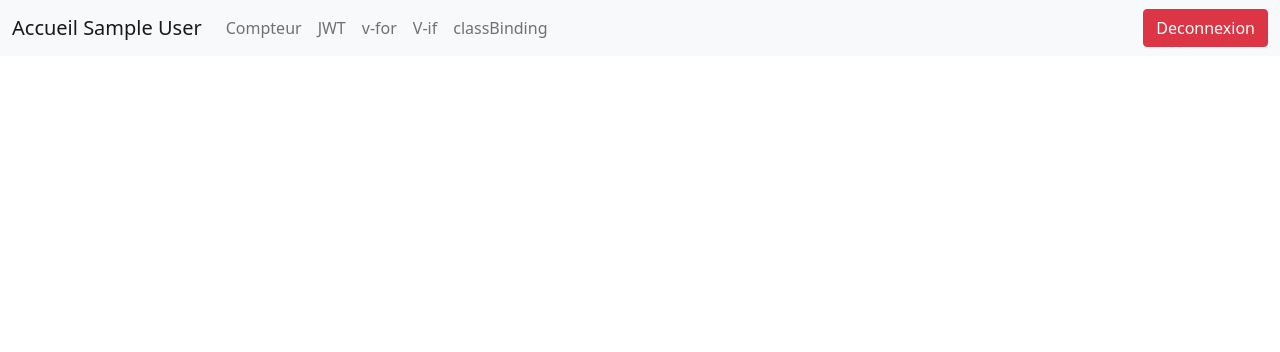
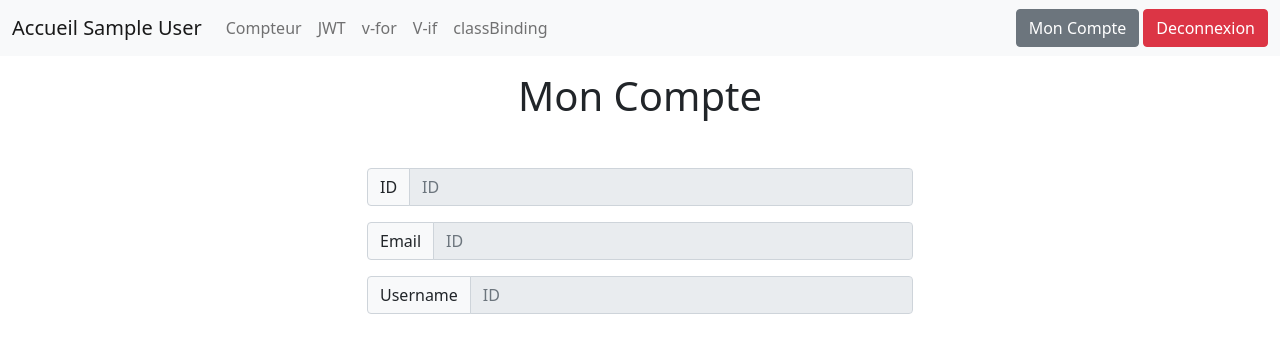
Before and after one commit to MrCookie78/VueJsProject, a Vue app: page /me in a window 1280 px wide. Shown: the top 352 px of the page. Built offline with nearby package versions, Linux system fonts and the light colour scheme; no server answers; sample sign-in values are in the browser's storage.

Commit message:
Utilisation de NojeJS_API pour l'authentification

```diff
--- a/package.json
+++ b/package.json
@@ -11,6 +11,7 @@
     "lint": "eslint . --ext .vue,.js,.jsx,.cjs,.mjs --fix --ignore-path .gitignore"
   },
   "dependencies": {
+    "axios": "^0.27.2",
     "bootstrap": "^5.1.3",
     "jose": "^4.8.1",
     "vue": "^3.2.36",
--- a/src/components/InscriptionForm.vue
+++ b/src/components/InscriptionForm.vue
@@ -1,6 +1,24 @@
-<script></script>
+<script setup>
+import { ref } from "vue";
+import router from "@/router";
+import { useAPI } from "@/services/api";
+
+const { signup } = useAPI();
+
+const email = ref("");
+const username = ref("");
+const password = ref("");
+
+const res = ref(null);
+
+async function signupUser() {
+  res.value = await signup(email.value, username.value, password.value);
+  if (res.value.id) router.push({ name: "login" });
+}
+</script>
 
 <template>
+  <h1 class="text-center">Inscription</h1>
   <div class="row justify-content-center">
     <div class="col-md-4">
       <div class="input-group flex-nowrap mb-1">
@@ -8,39 +26,40 @@
         <input
           type="email"
           class="form-control"
+          v-model="email"
           placeholder="email"
-          aria-label="email"
         />
       </div>
+
       <div class="input-group flex-nowrap mb-1">
         <span class="input-group-text">Username</span>
         <input
           type="text"
           class="form-control"
+          v-model="username"
           placeholder="Username"
-          aria-label="username"
         />
       </div>
+
       <div class="input-group flex-nowrap mb-1">
         <span class="input-group-text">Password</span>
         <input
           type="password"
           class="form-control"
+          v-model="password"
           placeholder="Password"
-          aria-label="password"
-        />
-      </div>
-      <div class="input-group flex-nowrap mb-1">
-        <span class="input-group-text">Password</span>
-        <input
-          type="password"
-          class="form-control"
-          placeholder="Repeat Password"
-          aria-label="password-repeat"
         />
       </div>
 
-      <button class="btn btn-success">Enregistrer</button>
+      <div v-if="res" class="alert alert-danger my-2">{{ res }}</div>
+    </div>
+  </div>
+
+  <div class="row justify-content-center mt-1">
+    <div class="col-md-4 text-end">
+      <button class="btn btn-success" v-on:click="signupUser()">
+        Enregistrer
+      </button>
     </div>
   </div>
 </template>
--- /dev/null
+++ b/src/components/MonCompte.vue
@@ -0,0 +1,68 @@
+<script setup>
+import { ref } from "vue";
+import { useAPI } from "@/services/api";
+const { getMonCompte } = useAPI();
+
+const info = ref({
+  _id: "",
+  email: "",
+  username: "",
+  password: "",
+});
+
+async function getData() {
+  info.value = await getMonCompte();
+}
+getData();
+</script>
+
+<template>
+  <h1 class="text-center">Mon Compte</h1>
+  <div class="row justify-content-center mt-5">
+    <div class="col-md-6">
+      <div class="input-group mb-3">
+        <span class="input-group-text bg-light">ID</span>
+        <input
+          type="text"
+          class="form-control"
+          placeholder="ID"
+          v-model="info._id"
+          disabled
+        />
+      </div>
+
+      <div class="input-group mb-3">
+        <span class="input-group-text bg-light">Email</span>
+        <input
+          type="email"
+          class="form-control"
+          placeholder="ID"
+          v-model="info.email"
+          disabled
+        />
+      </div>
+
+      <div class="input-group mb-3">
+        <span class="input-group-text bg-light">Username</span>
+        <input
+          type="text"
+          class="form-control"
+          placeholder="ID"
+          v-model="info.username"
+          disabled
+        />
+      </div>
+
+      <!-- <div class="input-group mb-3">
+        <span class="input-group-text">Password</span>
+        <input
+          type="password"
+          class="form-control"
+          placeholder="ID"
+          v-model="info.motdepasse"
+          disabled
+        />
+      </div> -->
+    </div>
+  </div>
+</template>
--- a/src/components/NavBar.vue
+++ b/src/components/NavBar.vue
@@ -89,6 +89,15 @@ function logoutUser() {
         >
           Connexion
         </router-link>
+
+        <router-link
+          v-if="user"
+          :to="{ name: 'moncompte' }"
+          class="btn btn-secondary me-1"
+        >
+          Mon Compte
+        </router-link>
+
         <button v-if="user" class="btn btn-danger" @click="logoutUser()">
           Deconnexion
         </button>
--- a/src/components/UserLogin.vue
+++ b/src/components/UserLogin.vue
@@ -1,21 +1,52 @@
 <script setup>
 import { ref } from "vue";
-import { useUserStore } from "@/services/userStore";
 import router from "@/router";
-const { login } = useUserStore();
-const name = ref("");
+import { useAPI } from "@/services/api";
 
-function loginUser(name) {
-  login(name);
-  router.push({ name: "accueil" });
+const { login } = useAPI();
+
+const email = ref("");
+const password = ref("");
+const res = ref(null);
+
+async function loginUser() {
+  res.value = await login(email.value, password.value);
+  if (res.value === true) router.push({ name: "accueil" });
 }
 </script>
 
 <template>
-  <div class="row justify-content-center">
-    <input class="col-md-2 me-1" type="text" v-model="name" />
-    <button class="btn btn-success col-md-2" @click="loginUser(name)">
-      Connexion
-    </button>
+  <h1 class="text-center">Connexion</h1>
+  <div class="row justify-content-center mt-5">
+    <div class="col-md-4">
+      <div class="mb-1">
+        <label>Email</label>
+        <input
+          class="form-control mb-1"
+          type="email"
+          v-model="email"
+          placeholder="email"
+          required
+        />
+      </div>
+
+      <div class="mb-1">
+        <label>Email</label>
+        <input
+          class="form-control mb-1"
+          type="password"
+          v-model="password"
+          placeholder="Mot de passe"
+          required
+        />
+      </div>
+
+      <div v-if="res" class="alert alert-danger my-2">{{ res }}</div>
+    </div>
+    <div class="row justify-content-center mt-1">
+      <div class="col-md-4 text-end">
+        <button class="btn btn-success" @click="loginUser()">Connexion</button>
+      </div>
+    </div>
   </div>
 </template>
--- a/src/router.js
+++ b/src/router.js
@@ -7,6 +7,7 @@ import UserVif from "@/components/UserVif.vue";
 import ClassBinding from "@/components/ClassBinding.vue";
 import UserLogin from "@/components/UserLogin.vue";
 import InscriptionForm from "@/components/InscriptionForm.vue";
+import MonCompte from "@/components/MonCompte.vue";
 
 import { useUserStore } from "@/services/userStore";
 const { user } = useUserStore();
@@ -28,7 +29,7 @@ const router = createRouter({
       path: "/jwt",
       name: "jwt",
       component: JwtDecode,
-      beforeEnter: function (to, from) {
+      beforeEnter: function () {
         if (!user.value) return { name: "accueil" };
       },
     },
@@ -36,7 +37,7 @@ const router = createRouter({
       path: "/vfor",
       name: "vfor",
       component: TableVfor,
-      beforeEnter: function (to, from) {
+      beforeEnter: function () {
         if (!user.value) return { name: "accueil" };
       },
     },
@@ -44,7 +45,7 @@ const router = createRouter({
       path: "/vif",
       name: "vif",
       component: UserVif,
-      beforeEnter: function (to, from) {
+      beforeEnter: function () {
         if (!user.value) return { name: "accueil" };
       },
     },
@@ -52,7 +53,7 @@ const router = createRouter({
       path: "/classBinding",
       name: "classBinding",
       component: ClassBinding,
-      beforeEnter: function (to, from) {
+      beforeEnter: function () {
         if (!user.value) return { name: "accueil" };
       },
     },
@@ -60,7 +61,7 @@ const router = createRouter({
       path: "/login",
       name: "login",
       component: UserLogin,
-      beforeEnter: function (to, from) {
+      beforeEnter: function () {
         if (user.value) return { name: "accueil" };
       },
     },
@@ -68,8 +69,16 @@ const router = createRouter({
       path: "/signup",
       name: "signup",
       component: InscriptionForm,
-      beforeEnter: function (to, from) {
+      beforeEnter: function () {
         if (user.value) return { name: "accueil" };
+      },
+    },
+    {
+      path: "/me",
+      name: "moncompte",
+      component: MonCompte,
+      beforeEnter: function () {
+        if (!user.value) return { name: "accueil" };
       },
     },
   ],
--- /dev/null
+++ b/src/services/api.js
@@ -0,0 +1,53 @@
+import axios from "axios";
+import { useUserStore } from "@/services/userStore";
+const { user, UserLogin } = useUserStore();
+
+axios.interceptors.request.use((config) => {
+  if (user.value) config.headers.common["x-auth-token"] = user.value.token;
+  return config;
+});
+
+async function login(email, password) {
+  try {
+    const result = await axios.post("http://localhost:5000/login", {
+      email: email,
+      motdepasse: password,
+    });
+    if (result.headers["x-auth-token"]) {
+      UserLogin(result.data.username, result.headers["x-auth-token"]);
+      return true;
+    } else return result.data;
+  } catch (err) {
+    return err.response.data.error;
+  }
+}
+
+async function signup(email, username, password) {
+  try {
+    const result = await axios.post("http://localhost:5000/signup", {
+      email: email,
+      username: username,
+      motdepasse: password,
+    });
+    return result.data;
+  } catch (err) {
+    return err.response.data.error;
+  }
+}
+
+async function getMonCompte() {
+  try {
+    const result = await axios.get("http://localhost:5000/me");
+    return result.data;
+  } catch (err) {
+    return err;
+  }
+}
+
+export function useAPI() {
+  return {
+    login,
+    signup,
+    getMonCompte,
+  };
+}
--- a/src/services/userStore.js
+++ b/src/services/userStore.js
@@ -6,8 +6,8 @@ const user = ref(null);
  * TODO : Vérifier dans le local storage si il n'y a pas deja un user
  */
 
-function login(name) {
-  user.value = { name: name };
+function UserLogin(name, token) {
+  user.value = { name: name, token: token };
   localStorage.setItem("user", JSON.stringify(user.value));
 }
 
@@ -19,7 +19,7 @@ function logout() {
 export function useUserStore() {
   return {
     user,
-    login,
+    UserLogin,
     logout,
   };
 }
```
Also changed, not shown: 1 other file (tests, documents, lock files or other folders).
